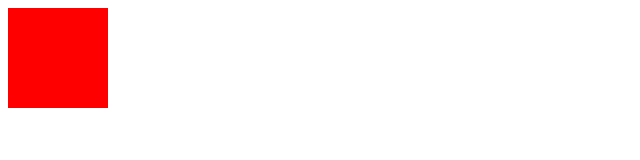
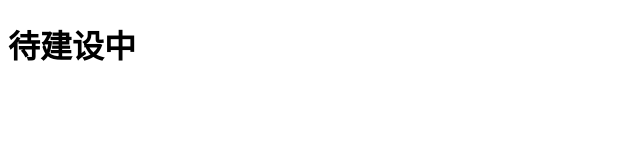
Before and after one commit to wc36262/wc36262.github.io, a plain HTML site: page index.html in a window 1280 px wide. Shown: the whole page, without its empty margins (0-640 px from the left). Drawn offline with Linux system fonts and the light colour scheme.

Commit message:
未完成

```diff
--- a/index.html
+++ b/index.html
@@ -3,15 +3,8 @@
 <head>
   <meta charset="UTF-8">
   <title>我的主页</title>
-  <style>
-    div{
-      width: 100px;
-      height: 100px;
-      background-color: red;
-    }
-  </style>
 </head>
 <body>
-<div></div>
+<h1>待建设中</h1>
 </body>
 </html>
```
Also changed, not shown: 1 other file.
